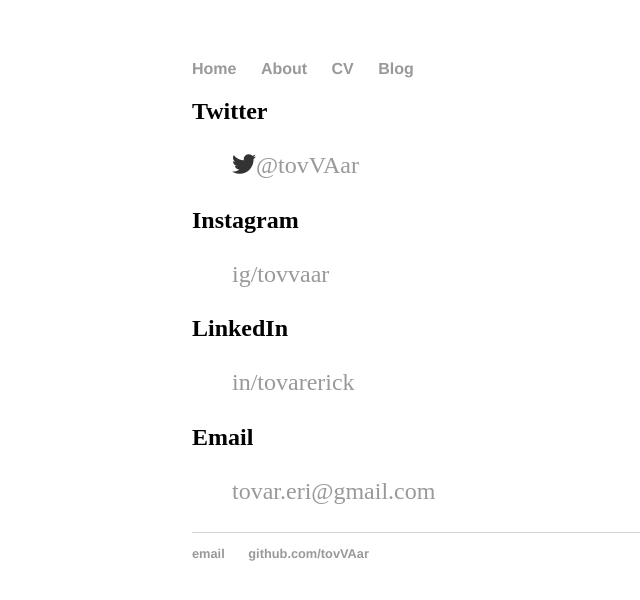
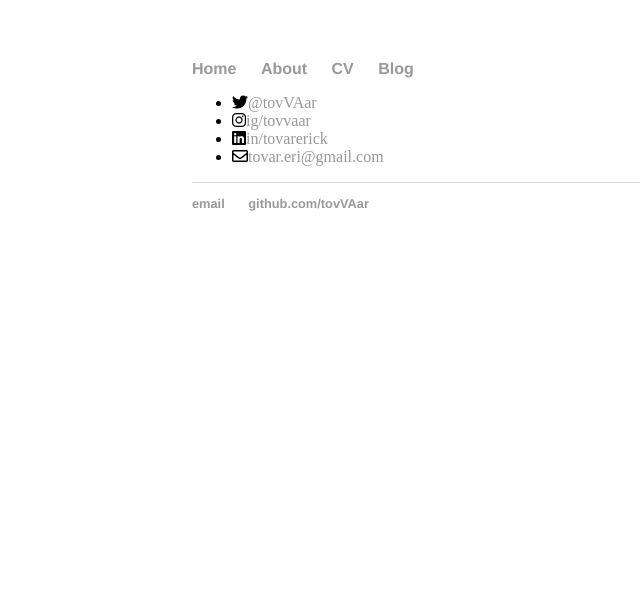
Before and after one commit to tovVAar/tovVAar.github.io, a Jekyll site: the page built from about/index.html, in a window 1280 px wide. Shown: the top 600 px of the page, without its empty margins (0-640 px from the left). Built offline with Jekyll 4.4.1, drawn with Linux system fonts in a browser that asks for light colours; nearby versions of some CDN libraries.

Commit message:
improved about

```diff
--- a/about/index.html
+++ b/about/index.html
@@ -3,22 +3,20 @@ layout: default
 title: Tovar's contact details
 ---
 
-<h2 id="twitter">Twitter</h2>
-<blockquote>
-  <p><i class="fab fa-twitter"></i><a href="https://twitter.com/TovVAar">@tovVAar</a></p>
-</blockquote>
+<ul>
+  <li>
+    <i class="fab fa-twitter"></i><a href="https://twitter.com/TovVAar">@tovVAar</a>
+  </li>
 
-<h2 id="instagram">Instagram</h2>
-<blockquote>
-  <p><a href="https://www.instagram.com/tovvaar/">ig/tovvaar</a></p>
-</blockquote>
+  <li>
+      <i class="fab fa-instagram"></i><a href="https://www.instagram.com/tovvaar/">ig/tovvaar</a>
+  </li>
 
-<h2 id="email">LinkedIn</h2>
-<blockquote>
-  <p><a href="https://www.linkedin.com/in/tovarerick/">in/tovarerick</a></p>
-</blockquote>
+  <li>
+      <i class="fab fa-linkedin"></i><a href="https://www.linkedin.com/in/tovarerick/">in/tovarerick</a>
+  </li>
 
-<h2 id="email">Email</h2>
-<blockquote>
-  <p><a href="mailto:tovar.eri@gmail.com">tovar.eri@gmail.com</a></p>
-</blockquote>
+  <li>
+      <i class="far fa-envelope"></i><a href="mailto:tovar.eri@gmail.com">tovar.eri@gmail.com</a>
+  </li>
+</ul>
```
